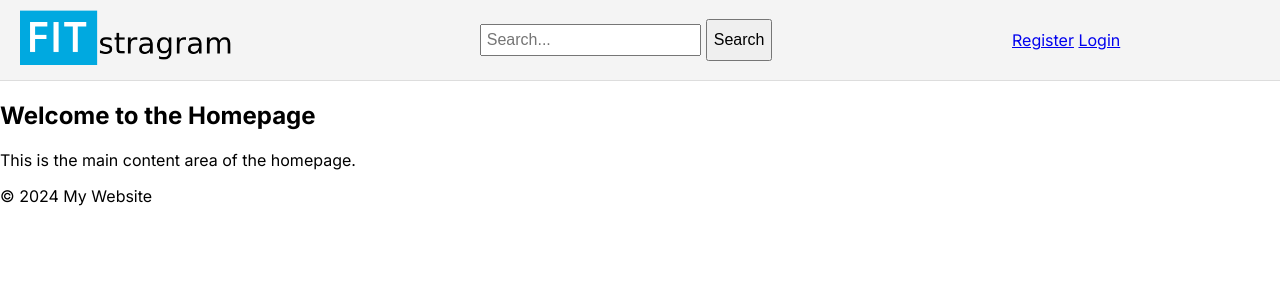
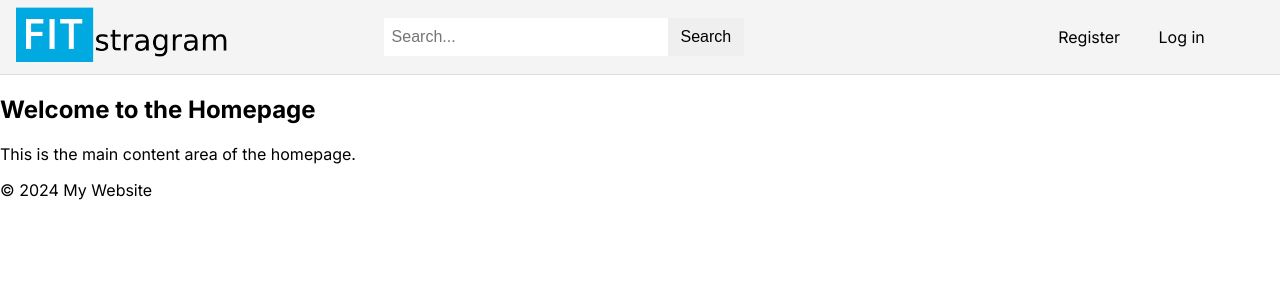
Before and after one commit to Megnas/IIS-Fitstagram, a Flask app: page / in a window 1280 px wide. Shown: the top 300 px of the page. Run offline with Flask 3, Linux system fonts and the light colour scheme.

Commit message:
header: stylization

```diff
--- a/src/static/main.css
+++ b/src/static/main.css
@@ -1,8 +1,13 @@
+/* Global */
 body{
     margin: 0;
     padding: 0;
 }
 
+a {
+    text-decoration: none;
+    color: inherit;
+}
 
 
 body {
@@ -12,75 +17,102 @@ body {
   font-style: normal;
 }
 
-.header_container {
+
+/* HEADER - DO NOT TOUCH OR EVERYTHING WILL BREAK */
+.header-container {
     display: flex;
     justify-content: space-between;
     align-items: center;
-    padding: 10px 20px;
+    padding: 5px 4em 5px 1em;
     background-color: #f4f4f4;
     border-bottom: 1px solid #ddd;
+    height: 4em;
 }
 
 .user-info{
     font-size: 1rem;
     display: flex;
+    align-content: flex-start;
     align-items: flex-end;
-    padding-top: 5px;
-    padding-bottom: 3px;
-    padding-left: 10px;
-    padding-right: 10px;
     transition: 0.2s;
-}
-
-.user-info:hover{
-    background-color: #0db5ec;
-    transition: 0.2s;
+    height: 100%;
 }
 
 
+.search-bar{
+    width: 30%;
+    height: 60%;
+}
 
 .search-bar form{
     display: flex;
+    height: 100%;
+    width: 100%;
 }
 
 .search-bar input{
-    padding: 5px;
-    margin: 5px;
     font-size: 1rem;
+    padding: 0 0.5em 0 0.5em;
+    height: 100%;
+    border: none;
+    width: 80%;
 }
 .search-bar button{
     text-decoration: none;
     font-size: 1rem;
     cursor: pointer;
+    height: 100%;
+    width: 5em;
+    border: none;
+    border-radius: 0;
 }
 
-.btn{
-    text-decoration: none;
-    padding: 5px 10px;
-    background-color: #007bff;
-    color:white;
-    border-radius: 3px;
-    font-size: 1rem;
-}
-.btn:hover{
-    background-color: #0056b3;
-}
 
 .site-image img{
-    height: 3.5rem;
+    margin: auto;
+    height: 3.5em;
 }
 
 .header-login{
+    height: 100%;
+    min-width: 20em;
     display: flex;
+    justify-content: right;
     align-items: center;
-    justify-content: space-between;
-    flex-direction: row;
-    width: 20%;
+}
 
+
+.header-login-btn{
+    border-radius: 0.6em;
+    height: 2.5em;
+    padding: 0 0.7em;
+    transition: 0.2s;
+    align-content: center;
+    background-color: transparent;
+    margin-left: 1em;
+}
+
+
+#user-info{
+    background-color: #0db5ec;
+}
+
+#user-info:hover{
+    background-color: #02a4dc;
+}
+
+.header-login-btn:hover{
+    background-color: #0db5ec;
+    transition: 0.2s;
+}
+
+.login-btn-container {
+    height: 100%;
+    padding: 0.4em;
 }
 
 .user-header-pfp img{
-    height: 2.5rem;
+    height: 2em;
     border-radius: 50%;
     object-fit: cover;
 }
@@ -90,3 +122,5 @@ body {
     margin-top:auto;
     margin-bottom: auto;
 }
+
+/* Content */
--- a/src/templates/header.html
+++ b/src/templates/header.html
@@ -1,7 +1,7 @@
 
 <header class="site-header">
-    <div class="header_container">
-        <a href="{{ url_for('view.index') }}">
+    <div class="header-container">
+        <a href="{{ url_for('view.index') }}" class="site-image-container">
             <div class="site-image">
                 <div class="site-image-container">
                     <img src="/static/images/site_header_pic.png" alt="FITstagram">
@@ -14,9 +14,13 @@
                 <button type="submit">Search</button>
             </form>
         </div>
+
+
         <div class="header-login">
+
+
             {% if user.is_authenticated %}
-            <a href="{{ url_for('view.profile', user_id=user.id) }}">
+            <a href="{{ url_for('view.profile', user_id=user.id) }}" class="header-login-btn" id="user-info">
                 <div class="user-info">
                     <div class="user-header-pfp">
                         <img src="{{ url_for('foto.get_user_image', user_id=user.id) }}" alt="user image">
@@ -24,16 +28,25 @@
                     <span> {{ user.username }}</span>
                 </div>
             </a>
-            <a href="{{ url_for('settings.settings') }} ">Settings</a>
+            <a href="{{ url_for('settings.settings') }} " class="header-login-btn" >
+                Settings
+            </a>
             {%endif%}
-            <div class="login-btns">
-                {% if user.is_authenticated %}
-                    <a href="{{ url_for('auth.logout') }}" class="header-login-btn">Log out</a>
-                {% else %}
-                    <a href="{{ url_for('auth.register') }}" class="header-login-btn">Register</a>
-                    <a href="{{ url_for('auth.login') }}" class="header-login-btn">Login</a>
-                {% endif %}
-            </div>
+
+            {% if user.is_authenticated %}
+            <a href="{{ url_for('auth.logout') }}" class="header-login-btn">
+                    Log out
+            </a>
+            {% else %}
+            <a href="{{ url_for('auth.register') }}" class="header-login-btn">
+                    Register
+            </a>
+            <a href="{{ url_for('auth.login') }}" class="header-login-btn">
+                    Log in
+            </a>
+            {% endif %}
+
+
         </div>
     </div>
 </header>
```
